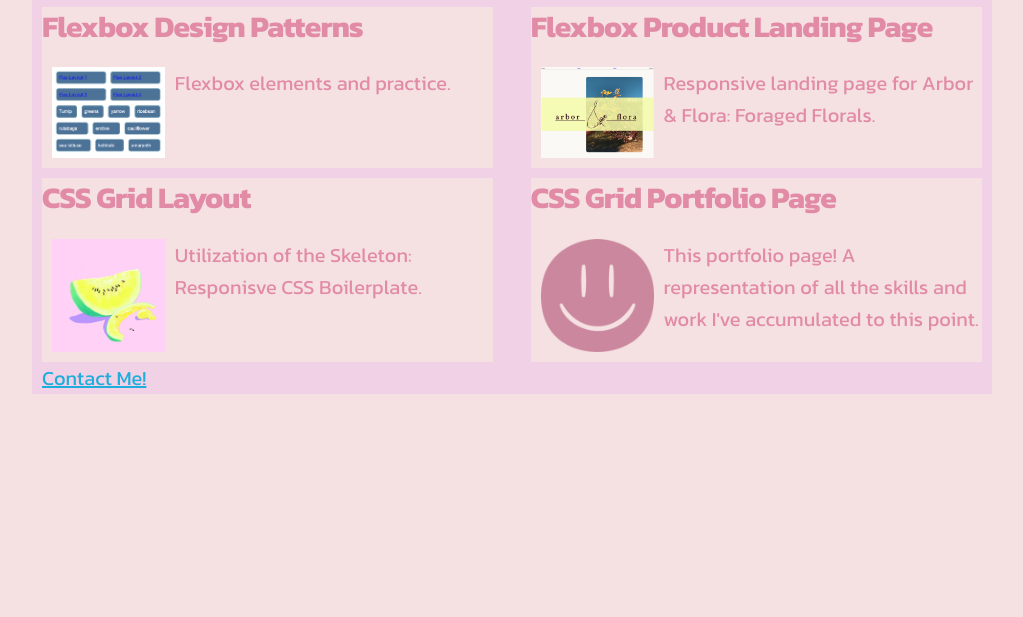
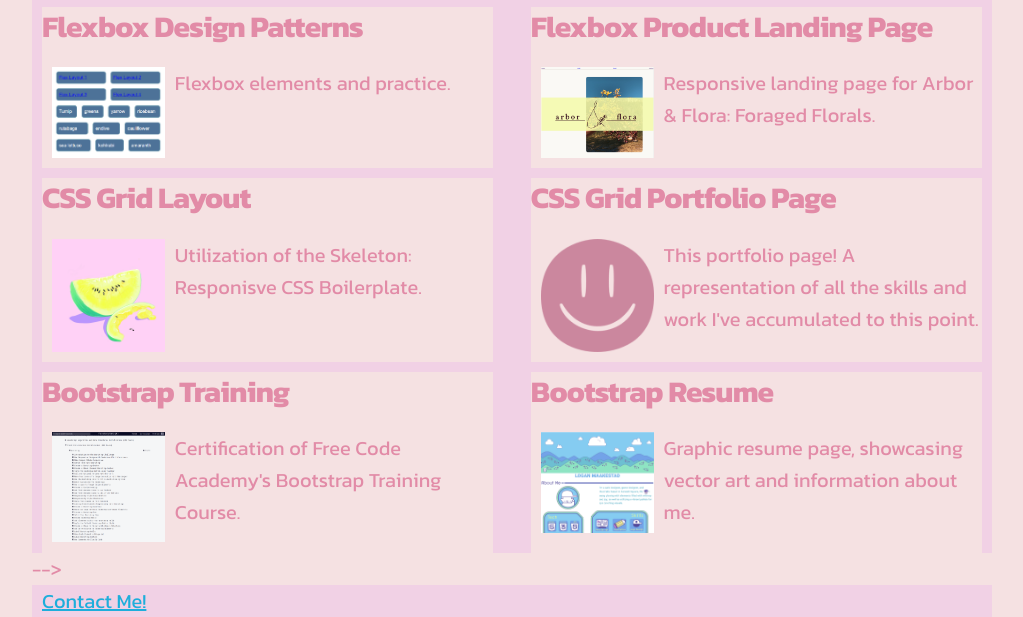
Before and after one commit to LoganMaak/Portfolio_Home, a plain HTML site: page index.html in a window 1280 px wide. Shown: the part 910-1527 px from the top of the page, without its empty margins (128-1151 px from the left). Before the commit the page ends 1304 px from the top, so only its background shows below. Drawn offline with Linux system fonts and the light colour scheme.

Commit message:
Add files via upload

```diff
--- a/index.html
+++ b/index.html
@@ -141,19 +141,21 @@
         </p>
       </div>
     </div>
-    <!--<div class="row">
+    <div class="row">
       <div class="one-half column" >
-        <h4>Bootstrap Design Page</h4>
+        <h4>Bootstrap Training</h4>
         <p>
-          <img src="images/yellowMelon.png" alt="Screen grab of site." style="width: 25%;" class="left">
-          This will be some text explaining the project. More text describing the project.
+          <a href="https://loganmaak.github.io/Bootstrap/">
+            <img src="images/bootstrap.PNG" alt="Screen grab of site." style="width: 25%;" class="left">
+            </a>
+          Certification of Free Code Academy's Bootstrap Training Course.
         </p>
       </div>
       <div class="one-half column">
         <h4>Bootstrap Resume</h4>
         <p>
-          <img src="images/yellowMelon.png" alt="Screen grab of site." style="width: 25%;" class="left">
-          This will be some text explaining the project. More text describing the project.
+          <img src="images/resume.PNG" alt="Screen grab of site." style="width: 25%;" class="left">
+          Graphic resume page, showcasing vector art and information about me.
         </p>
       </div>
     </div>-->
```
Also changed, not shown: images/bootstrap.PNG (added), images/resume.PNG (added).
